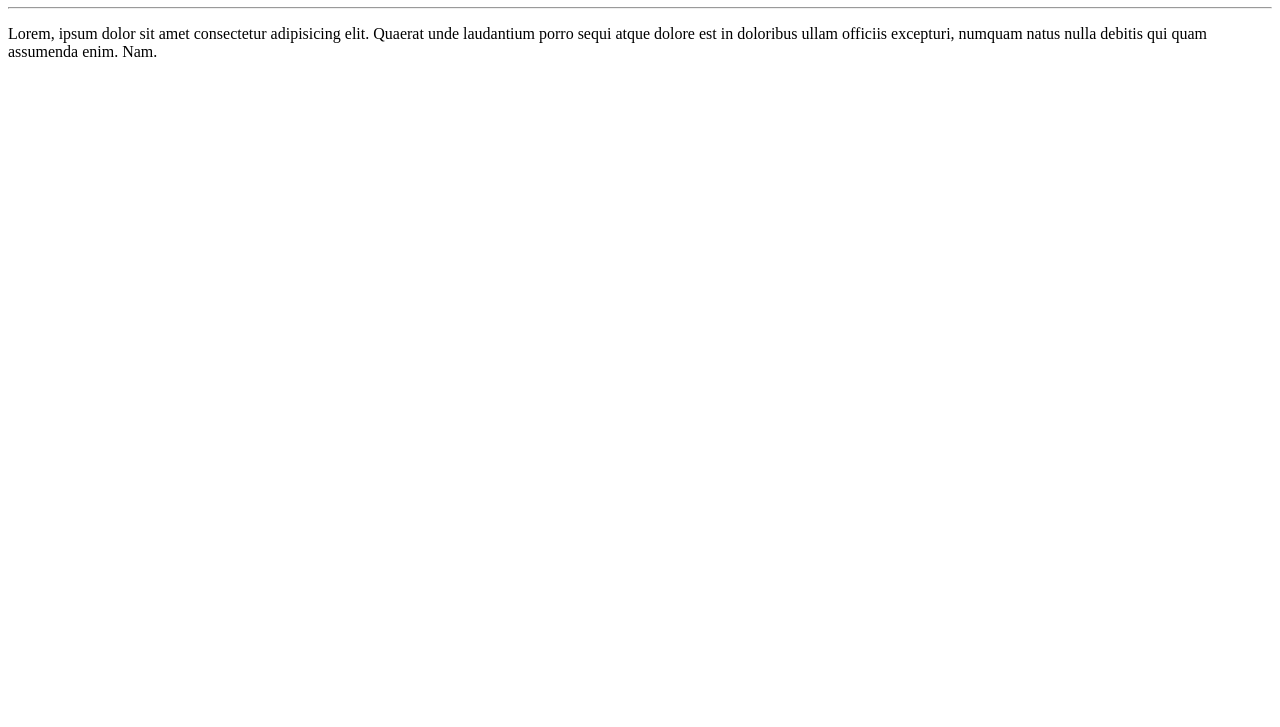
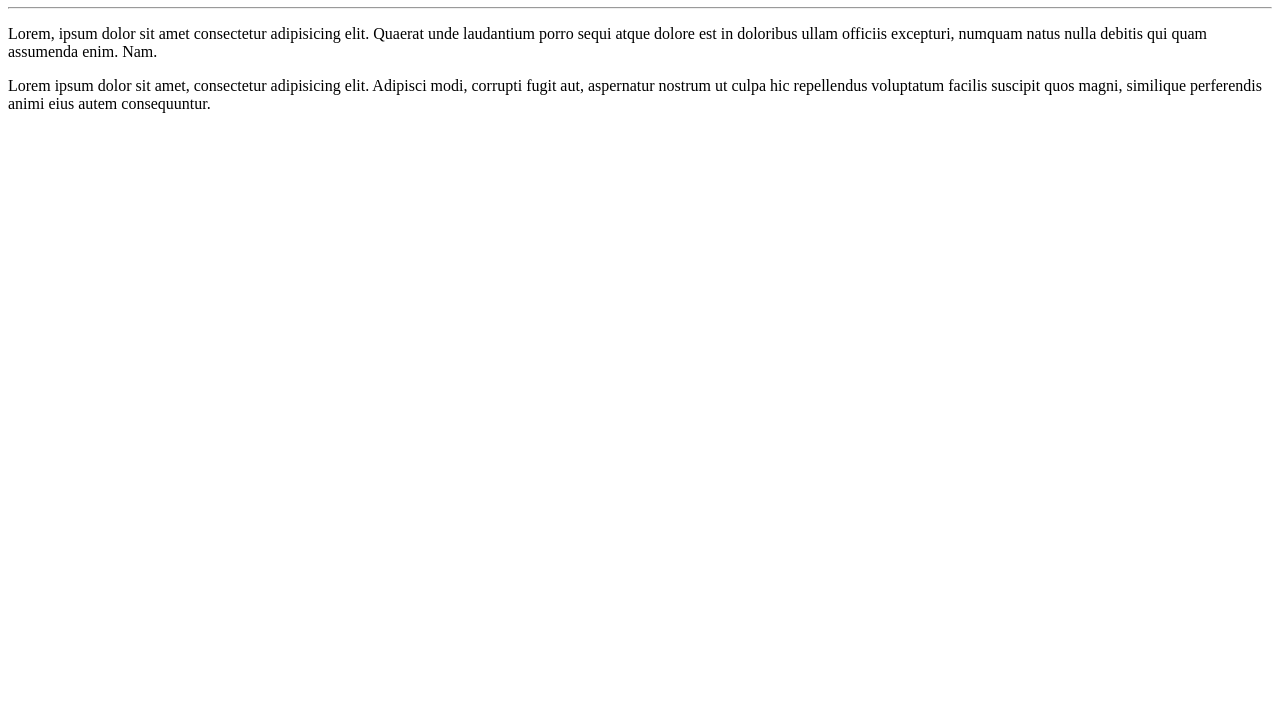
Before and after one commit to EustSilva/Ol--mundo, a plain HTML site: page site-exemplo/index.html in a window 1280 px wide. Shown: the part 73-800 px from the top of the page. Drawn offline with Linux system fonts and the light colour scheme.

Commit message:
Update index.html

```diff
--- a/site-exemplo/index.html
+++ b/site-exemplo/index.html
@@ -9,5 +9,6 @@
     <h1>Olá, Mundo!</h1>
     <hr>
     <p>Lorem, ipsum dolor sit amet consectetur adipisicing elit. Quaerat unde laudantium porro sequi atque dolore est in doloribus ullam officiis excepturi, numquam natus nulla debitis qui quam assumenda enim. Nam.</p>
+    <p>Lorem ipsum dolor sit amet, consectetur adipisicing elit. Adipisci modi, corrupti fugit aut, aspernatur nostrum ut culpa hic repellendus voluptatum facilis suscipit quos magni, similique perferendis animi eius autem consequuntur.</p>
 </body>
 </html>
```
